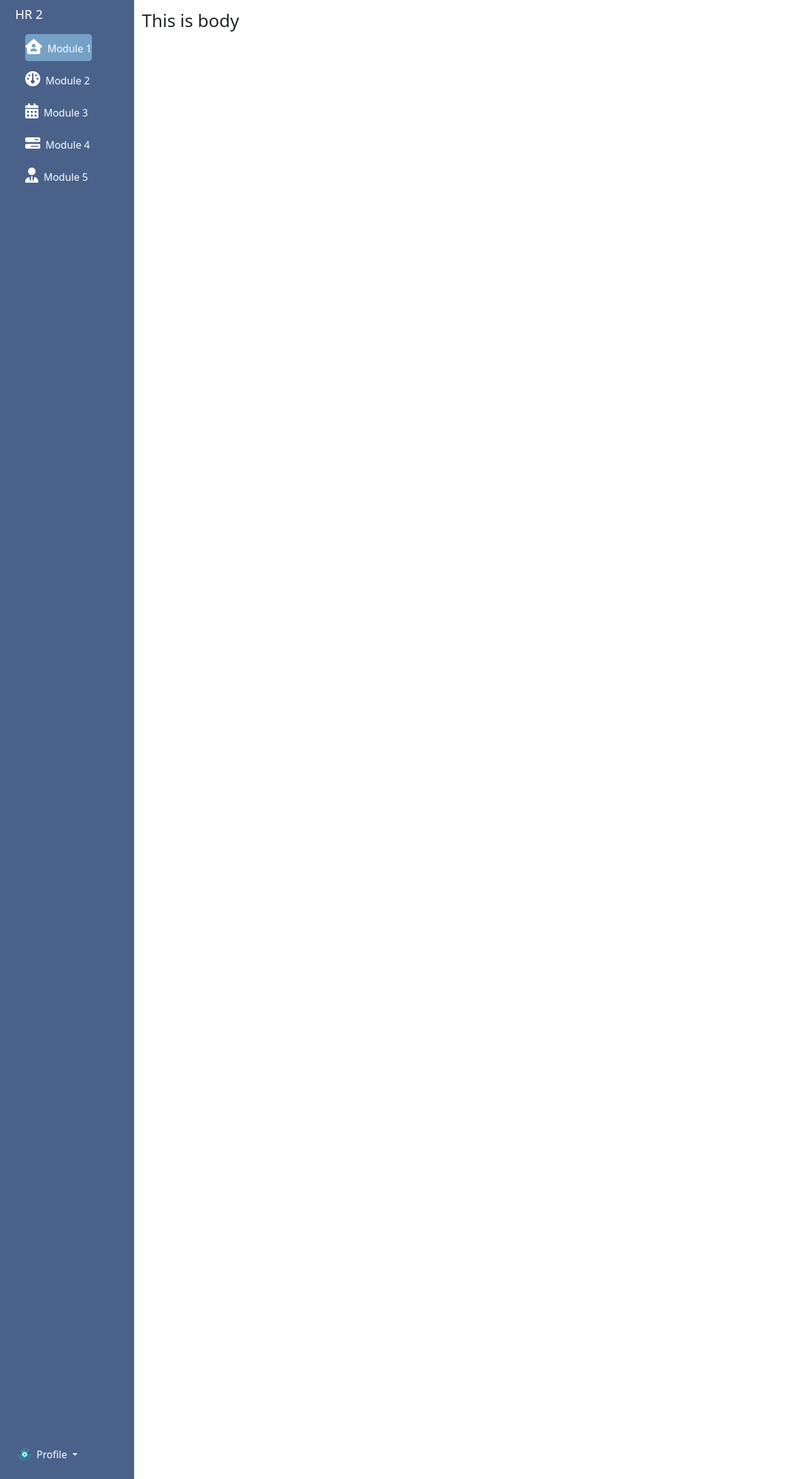
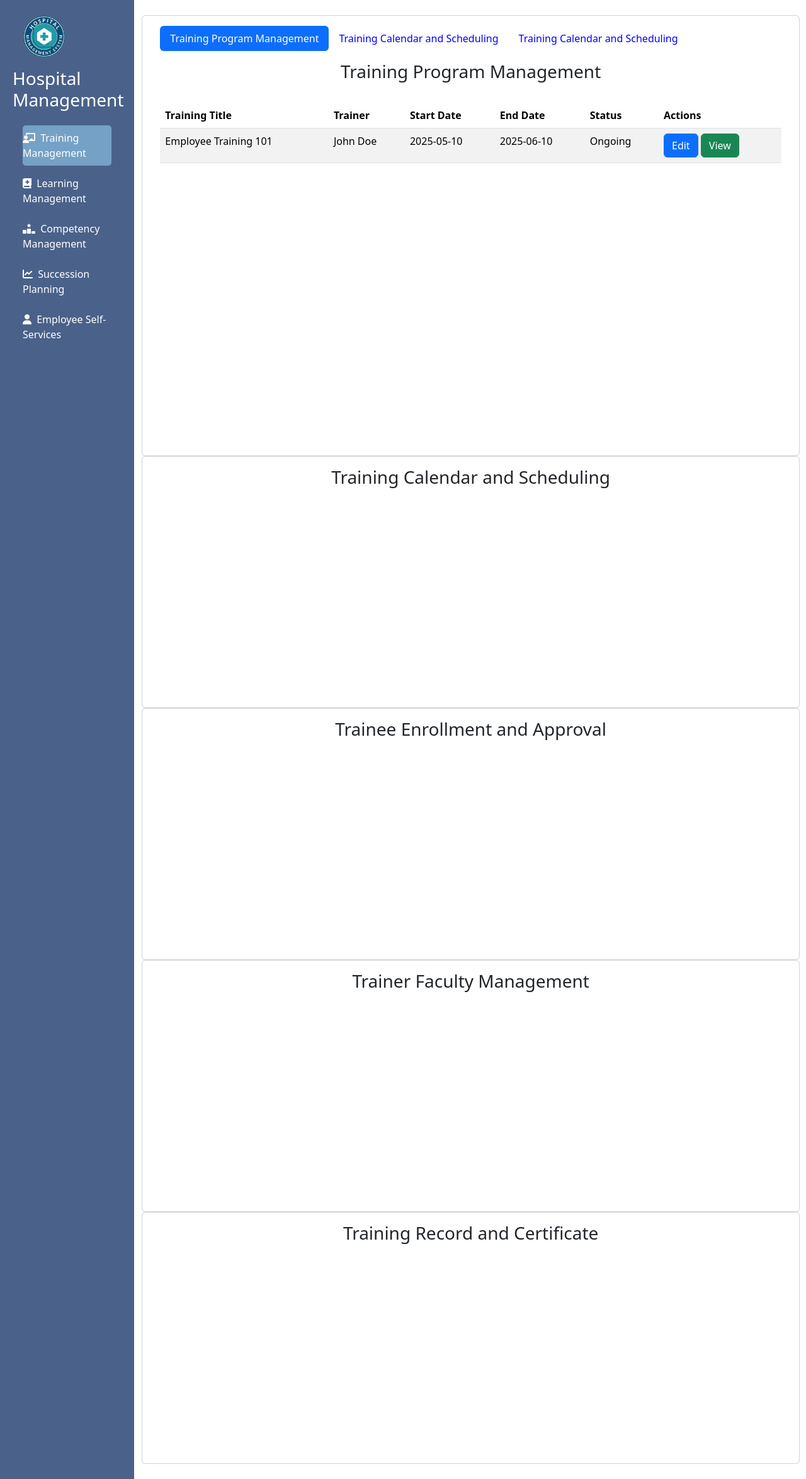
Before and after one commit to Ender420-dev/HumanResource, a PHP site: page /hr_2/index.html in a window 1280 px wide. Shown: the whole page at 63% size. Run offline with PHP 8.4, Linux system fonts and the light colour scheme; some libraries are stand-ins or nearby versions.

Commit message:
complete design admin training management

```diff
--- a/hr_2/index.html
+++ b/hr_2/index.html
@@ -1,11 +1,14 @@
+<?php
+session_start();
+?>
 
 <!DOCTYPE html>
 <html lang="en">
 <head>
     <meta charset="UTF-8">
     <meta name="viewport" content="width=device-width, initial-scale=1.0">
-    <title>Hospital Management</title>
-    <link rel="shortcut icon" href="logo.png" type="image/x-icon">
+    <title>Training Management</title>
+
     <link href="https://cdn.jsdelivr.net/npm/bootstrap@5.3.3/dist/css/bootstrap.min.css" rel="stylesheet" integrity="sha384-QWTKZyjpPEjISv5WaRU9OFeRpok6YctnYmDr5pNlyT2bRjXh0JMhjY6hW+ALEwIH" crossorigin="anonymous">
     <link rel="stylesheet" href="https://cdnjs.cloudflare.com/ajax/libs/font-awesome/5.15.3/css/all.min.css" />
 
@@ -13,84 +16,348 @@
     <link rel="stylesheet" href="https://cdnjs.cloudflare.com/ajax/libs/font-awesome/6.5.2/css/all.min.css" integrity="sha512-SnH5WK+bZxgPHs44uWIX+LLJAJ9/2PkPKZ5QiAj6Ta86w+fsb2TkcmfRyVX3pBnMFcV7oQPJkl9QevSCWr3W6A==" crossorigin="anonymous" referrerpolicy="no-referrer" />
     <link rel="stylesheet" href="https://site-assets.fontawesome.com/releases/v6.5.2/css/all.css" />
     <link href='https://unpkg.com/boxicons@2.1.4/css/boxicons.min.css' rel='stylesheet'>
-    <link rel="icon" href="assets/logos.png">
-    <link rel="stylesheet" href="tm.css?v=1.7">
+    <link rel="stylesheet" href="../mdb/css/mdb.min.css">
+    <link rel="icon" href="../logo.png">
+    <link rel="stylesheet" href="../tm.css?v=3.5">
 </head>
+
+
 <body>
-    <div class="container-fluid">
-        <div class="row  flex-nowrap">
-            <div class=" bg-side col-auto col-md-3 col-xl-2 px-sm-2 px-0 min-vh-100">
-                <div class=" d-flex flex-column align-items-center align-items-sm-start px-3 pt-2 text-white min-vh-100" style=" background: #4A628A ;">
-                    <a href="!#" class="d-flex text-decoration-none align-items-center mb-md-0 text-white text-decoration-none">
-                        <!-- Group  -->
-                    <span class="fs-5 d-none d-sm-inline" style=" color: white ;">HR 2</span>
+<div class="container-fluid">
+    <div class="row flex-nowrap">
+        <!-- Sidebar -->
+        <div class="col-auto col-md-2 col-xl-2 px-sm-1 px-0 min-vh-100 bg-side">
+            <div class="d-flex flex-column align-items-center align-items-sm-start px-3 pt-2 text-white">
+                <a href="#!" class="d-flex text-decoration-none align-items-center mb-md-0 text-white">
+                    <span class="fs-5 d-none d-sm-inline" style="color: white;">
+                        <div class="media align-items-center">
+                            <img src="logo.png" width="100" class="mr-3" alt="">
+                        </div>
+                        <h3>Hospital Management</h3>
+                    </span>
                 </a>
-                <ul class="nav nav-link flex-column mb-sm-auto mb-0 align-items-center align-items-sm-center" id="menu" style=" color: white ;">
+                <ul class="nav nav-link flex-column mb-sm-auto mb-0 align-items-center align-items-sm-center" id="menu">
+                <li class="nav-item mt-2">
+                        <a href="../training_management/training_management.php" class="nav-link active align-middle px-0 text-start">
+                            <i class="fa-solid fa-chalkboard-user"></i>
+                            <span class="ms-1 d-none d-sm-inline">Training Management</span>
+                        </a>
+                    </li>
 
-                <!-- Modules -->
                     <li class="nav-item mt-2">
-                        <a href="#!" class="nav-link align-middle px-0 active">
-                            <i class="fs-4 fa-solid fa-house-user"></i>
-                            <span class="ms-1 d-none d-sm-inline">Module 1</span>
+                        <a href="../learning/learning.php" class="nav-link align-middle px-0 text-start">
+                            <i class="fa-solid fa-book-medical"></i>
+                            <span class="ms-1 d-none d-sm-inline">Learning Management</span>
                         </a>
                     </li>
                     <li class="nav-item mt-2">
-                        <a href="#!" class="nav-link align-middle px-0 ">
-                            <i class="fs-4 fa-solid fa-gauge"></i>
-                            <span class="ms-1 d-none d-sm-inline">Module 2</span>
+                        <a href="../competency/competency.php" class="nav-link align-middle px-0 text-start">
+                            <i class="fa-solid fa-ranking-star"></i>
+                            <span class="ms-1 d-none d-sm-inline">Competency Management</span>
                         </a>
                     </li>
                     <li class="nav-item mt-2">
-                        <a href="#!" class="nav-link align-middle px-0 ">
-                            <i class="fs-4 fa-solid fa-calendar-days"></i>
-                            <span class="ms-1 d-none d-sm-inline">Module 3</span>
+                        <a href="../succession/succession.php" class="nav-link align-middle px-0 text-start">
+                            <i class="fa-solid fa-chart-line"></i>
+                            <span class="ms-1 d-none d-sm-inline">Succession Planning</span>
                         </a>
                     </li>
                     <li class="nav-item mt-2">
-                        <a href="#!" class="nav-link align-middle px-0 ">
-                            <i class="fs-4 fa-solid fa-bars-progress"></i>
-                            <span class="ms-1 d-none d-sm-inline">Module 4</span>
-                        </a>
-                    </li>
-                    <li class="nav-item mt-2">
-                        <a href="#!" class="nav-link align-middle px-0 ">
-                            <i class="fs-4 fa-solid fa-user-tie"></i>
-                            <span class="ms-1 d-none d-sm-inline">Module 5</span>
+                        <a href="../ESS/ess.php" class="nav-link  align-middle px-0 text-start">
+                            <i class="fa-solid fa-user"></i>
+                            <span class="ms-1 d-none d-sm-inline">Employee Self-Services</span>
                         </a>
                     </li>
                 </ul>
-                <hr>
-                <!-- dropdown user -->
-                <div class="dropdown pb-4">
-                    <a href="!#" class="d-flex align-items-center text-white text-decoration-none dropdown-toggle" id="dropdownUser" data-bs-toggle="dropdown" aria-expanded="false">
-                        <img src="logo.png" width="30" height="30" alt="profile pic" class="rounded-circle">
-                        <span class="d-none d-sm-inline mx-1">Profile</span>
-                    </a>
-                    <ul class="dropdown-menu dropdown-bg text-small shadow">
-                        <li><a href="#" class="dropdown-item">Setting</a></li>
-                        <li><a href="#" class="dropdown-item">Profile</a></li>
-                        <li><a href="#" class="dropdown-item">Help & Support</a></li>
-                        <li><a href="#" class="dropdown-item">Logout</a></li>
-                    </ul>
+            </div>
+        </div>
+
+        <!-- Main Content -->
+        <div class="col main-content py-4">
+            <div class="row">
+                <div class="col">
+
+                <div class="card" style="height: 700px; overflow: hidden;">
+
+
+
+  <div class="card-content" style="height: 100%;">
+    <div class="card-body" style="height: 100%; display: flex; flex-direction: column;">
+      <div class="container" style="flex: 1; overflow: hidden;">
+      <ul class="nav nav-pills mb-3" id="pills-tab" role="tablist">
+  <li class="nav-item">
+    <button class="nav-link  active" id="pillsTPM-tab" data-bs-toggle="pill" data-bs-target="#pillsTPM" aria-controls="pillsTPM" aria-selected="true">Training Program Management</button>
+  </li>
+
+  <li class="nav-item">
+    <button class="nav-link for-pills" id="pillsCalendar-tab" data-bs-toggle="pill" data-bs-target="#pillsCalendar" aria-controls="pillsCalendar" aria-selected="false">Training Calendar and Scheduling</button>
+  </li>
+
+  <li class="nav-item">
+    <button class="nav-link for-pills" id="pillsCalendar-tab" data-bs-toggle="pill" data-bs-target="#pillsCalendar" aria-controls="pillsCalendar" aria-selected="false">Training Calendar and Scheduling</button>
+  </li>
+</ul>
+
+<div class="tab-content" id="pills-tabContent">
+  <div class="tab-pane fade show active" id="pillsTPM" role="tabpanel" >
+
+  <h3 class="white-text card-title text-center">Training Program Management</h3>
+        <br>
+        <div style="overflow-y: auto; height: 100%;">
+          <table class="table table-hover table-striped">
+            <thead class="thead-primary">
+              <tr>
+                <th scope="col">Training Title</th>
+                <th scope="col">Trainer</th>
+                <th scope="col">Start Date</th>
+                <th scope="col">End Date</th>
+                <th scope="col">Status</th>
+                <th scope="col">Actions</th>
+              </tr>
+            </thead>
+            <tbody>
+              <tr>
+                <td>Employee Training 101</td>
+                <td>John Doe</td>
+                <td>2025-05-10</td>
+                <td>2025-06-10</td>
+                <td>Ongoing</td>
+                <td>
+                <button type="button" class="btn btn-primary" data-bs-toggle="modal" data-bs-target="#editTrainingModal">Edit</button>
+
+                  <button type="button" class="btn btn-success" data-bs-toggle="modal" data-bs-target="#trainerModal">View</button>
+
+                </td>
+              </tr>
+              <!-- Repeat more rows here -->
+            </tbody>
+          </table>
+        </div>
+      </div>
+    </div>
+  </div>
+</div>
+
+                    </div>
                 </div>
-            </div>
+  </div>
+</div>
+
+
+                <div class="row">
+                <div class="col">
+                <div class="card" style="height: 400px; overflow: hidden;">
+  <div class="card-content" style="height: 100%;">
+    <div class="card-body" style="height: 100%; display: flex; flex-direction: column;">
+      <div class="container" style="flex: 1; overflow: hidden;">
+        <h3 class="white-text card-title text-center">Training Calendar and Scheduling</h3>
+        <br>
+        <div style="overflow-y: auto; height: 100%;">
+
+        </div>
+      </div>
+    </div>
+  </div>
+</div>
+
+                    </div>
+                </div>
+
+
+                <div class="row">
+                <div class="col">
+                <div class="card" style="height: 400px; overflow: hidden;">
+  <div class="card-content" style="height: 100%;">
+    <div class="card-body" style="height: 100%; display: flex; flex-direction: column;">
+      <div class="container" style="flex: 1; overflow: hidden;">
+        <h3 class="white-text card-title text-center">Trainee Enrollment and Approval</h3>
+        <br>
+        <div style="overflow-y: auto; height: 100%;">
+
+        </div>
+      </div>
+    </div>
+  </div>
+</div>
+
+                    </div>
+                </div>
+                <div class="row">
+                <div class="col">
+                <div class="card" style="height: 400px; overflow: hidden;">
+  <div class="card-content" style="height: 100%;">
+    <div class="card-body" style="height: 100%; display: flex; flex-direction: column;">
+      <div class="container" style="flex: 1; overflow: hidden;">
+        <h3 class="white-text card-title text-center">Trainer Faculty Management</h3>
+        <br>
+        <div style="overflow-y: auto; height: 100%;">
+
+        </div>
+      </div>
+    </div>
+  </div>
+</div>
+
+                    </div>
+                </div>
+
+                <div class="row">
+                <div class="col">
+                <div class="card" style="height: 400px; overflow: hidden;">
+  <div class="card-content" style="height: 100%;">
+    <div class="card-body" style="height: 100%; display: flex; flex-direction: column;">
+      <div class="container" style="flex: 1; overflow: hidden;">
+        <h3 class="white-text card-title text-center">Training Record and Certificate</h3>
+        <br>
+        <div style="overflow-y: auto; height: 100%;">
+
+        </div>
+      </div>
+    </div>
+  </div>
+</div>
+
+                    </div>
+                </div>
+
+
+
+
+
+
+
+
+
+
+
+
 
 
             </div>
-             <!-- Body -->
-<div class="col py-3">
-    <h3>This is body</h3>
-</div>
         </div>
     </div>
+</div><div class="modal fade" id="trainerModal" tabindex="-1" aria-labelledby="trainerModalLabel" aria-hidden="true">
+  <div class="modal-dialog modal-lg">
+    <div class="modal-content">
 
+      <div class="modal-header">
+        <h5 class="modal-title" id="trainerModalLabel">Trainer Information</h5>
+        <button type="button" class="btn-close" data-bs-dismiss="modal" aria-label="Close"></button>
+      </div>
 
+      <div class="modal-body">
+        <h6><strong>Name:</strong> John Doe</h6>
+        <p><strong>Email:</strong> johndoe@example.com</p>
+        <p><strong>Expertise:</strong> Workplace Safety, HR Compliance</p>
+
+        <hr>
+        <h6><strong>Assigned Students:</strong></h6>
+        <ul>
+          <li>Anna Cruz</li>
+          <li>Mark Dela Peña</li>
+          <li>Ricky Santos</li>
+        </ul>
+      </div>
+
+      <div class="modal-footer">
+        <button type="button" class="btn btn-secondary" data-bs-dismiss="modal">Close</button>
+      </div>
+
+    </div>
+  </div>
+</div>
+<div class="modal fade" id="editTrainingModal" tabindex="-1" aria-labelledby="editTrainingModalLabel" aria-hidden="true">
+  <div class="modal-dialog modal-xl">
+    <div class="modal-content">
+
+      <div class="modal-header">
+        <h5 class="modal-title" id="editTrainingModalLabel">Edit Training Details</h5>
+        <button type="button" class="btn-close" data-bs-dismiss="modal" aria-label="Close"></button>
+      </div>
+
+      <div class="modal-body">
+        <!-- Training Info -->
+        <form id="editTrainingForm">
+          <div class="mb-3">
+            <label for="trainingTitle" class="form-label">Training Title</label>
+            <input type="text" class="form-control" id="trainingTitle" value="Employee Training 101">
+          </div>
+
+          <div class="mb-3">
+            <label for="trainerName" class="form-label">Trainer</label>
+            <input type="text" class="form-control" id="trainerName" value="John Doe">
+          </div>
+
+          <div class="row">
+            <div class="col-md-6 mb-3">
+              <label for="startDate" class="form-label">Start Date</label>
+              <input type="date" class="form-control" id="startDate" value="2025-05-10">
+            </div>
+            <div class="col-md-6 mb-3">
+              <label for="endDate" class="form-label">End Date</label>
+              <input type="date" class="form-control" id="endDate" value="2025-06-10">
+            </div>
+          </div>
+
+          <hr>
+
+          <!-- Student List -->
+          <h6>Participants</h6>
+          <ul id="studentList" class="list-group mb-3">
+            <li class="list-group-item d-flex justify-content-between align-items-center">
+              Anna Cruz
+              <button type="button" class="btn btn-sm btn-danger">Remove</button>
+            </li>
+            <li class="list-group-item d-flex justify-content-between align-items-center">
+              Mark Dela Peña
+              <button type="button" class="btn btn-sm btn-danger">Remove</button>
+            </li>
+          </ul>
+
+          <div class="mb-3">
+            <label for="newStudent" class="form-label">Add Student</label>
+            <input type="text" class="form-control mb-2" id="newStudent" placeholder="Enter student name">
+            <button type="button" class="btn btn-secondary" onclick="addStudent()">Add</button>
+          </div>
+        </form>
+      </div>
+
+      <div class="modal-footer">
+        <button type="button" class="btn btn-success">Save Changes</button>
+        <button type="button" class="btn btn-secondary" data-bs-dismiss="modal">Cancel</button>
+      </div>
+
+    </div>
+  </div>
+</div>
+
+<!-- <nav class="navbar navbar-blue" style="height:70px;">
+<div class="container">
+    <a href="#!" class="navbar-brand" data-bs-toggle="offcanvas" aria-controls="staticBackdrop" data-bs-target="#sideBarNav" >
+        <img src="logo.png" style="margin-top:-25px;" width="90" height="90" alt=""> <span class="white-text" style=" ">HR 2</span></a></div>
+</nav> -->
 
 
 <script src="https://cdn.jsdelivr.net/npm/bootstrap@5.3.3/dist/js/bootstrap.bundle.min.js" integrity="sha384-YvpcrYf0tY3lHB60NNkmXc5s9fDVZLESaAA55NDzOxhy9GkcIdslK1eN7N6jIeHz" crossorigin="anonymous"></script>
     <script type="module" src="https://unpkg.com/ionicons@5.5.2/dist/ionicons/ionicons.esm.js"></script>
     <script nomodule src="https://unpkg.com/ionicons@5.5.2/dist/ionicons/ionicons.js"></script>
     <script src="https://cdn.jsdelivr.net/npm/bootstrap@5.0.0-beta3/dist/js/bootstrap.bundle.min.js"></script>
+    <script type="text/javascript" src="../mdb/js/mdb.es.min.js"></script>
+
+
+    <script>
+
+window.addEventListener('scroll',function(){
+    let sidenav=document.querySelector('.bg-side');
+    if (window.scrollY>50){
+        sidenav.classList.add('fixed-sidebar');
+    }else{
+        sidenav.classList.remove('fixed-sidebar');
+    }
+});
+
+    </script>
+
 
 </body>
 </html>
--- a/tm.css
+++ b/tm.css
@@ -1,3 +1,16 @@
+.nav-pills .nav-link {
+    color: blue !important; /* non-active pill color */
+  }
+  .nav-pills .nav-link:hover {
+    color: white !important; /* active pill text color */
+    background-color: #0d6efd !important; /* Bootstrap primary, or change to your preferred color */
+  }
+
+  .nav-pills .nav-link.active {
+    color: white !important; /* active pill text color */
+    background-color: #0d6efd !important; /* Bootstrap primary, or change to your preferred color */
+  }
+
 a.disabled {
     color: gray;
     pointer-events: none;
```
Also changed, not shown: hr_2/admin/training_management/training_management.php (+78 -46 lines), index.html (+136 -36 lines).
